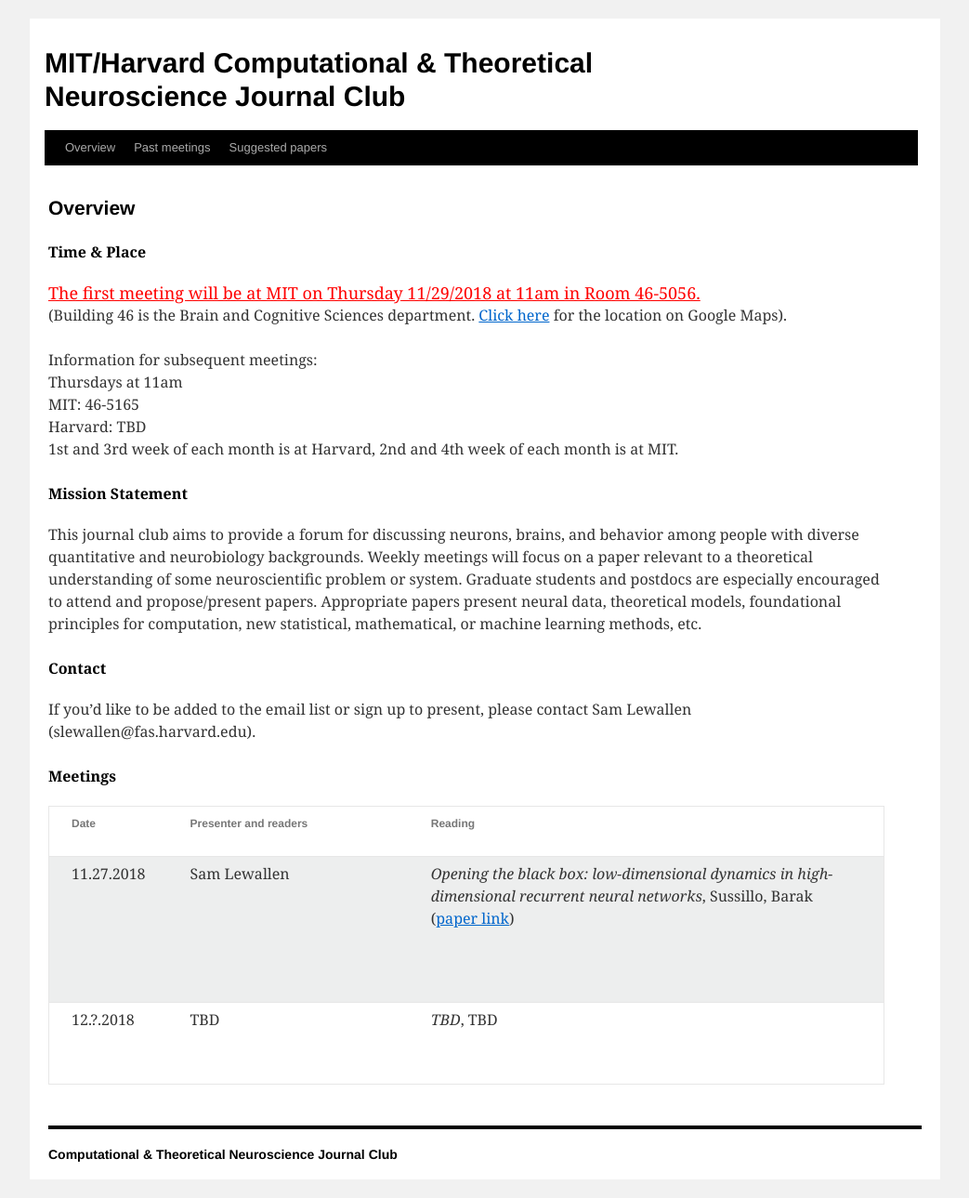
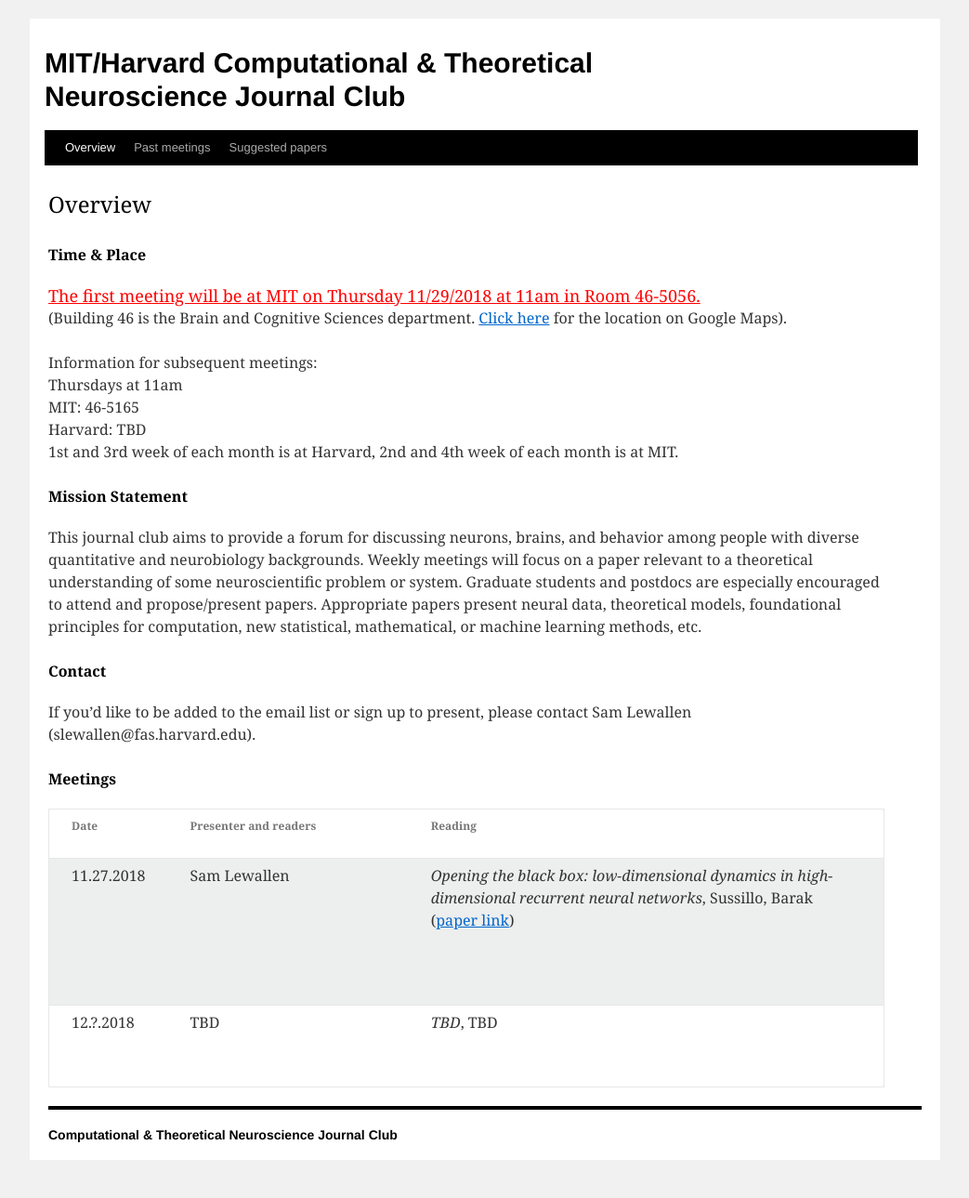
Before and after one commit to compneurojc/compneurojc.github.io, a Jekyll site: the page built from index.html, in a window 1280 px wide. Shown: the whole page at 93% size, without its empty margins (118-1161 px from the left). Built offline with Jekyll 4.4.1, drawn with Linux system fonts in a browser that asks for light colours; after the commit the page ends 1268 px from its top, so only the background shows below that.

```diff
--- /dev/null
+++ b/_data/pages.yml
@@ -0,0 +1,6 @@
+- name: Overview
+  url: /
+- name: Past meetings
+  url: /past_meetings.html
+- name: Suggested papers
+  url: /suggested_reading.html
--- a/_includes/head.html
+++ b/_includes/head.html
@@ -45,4 +45,7 @@
       background-color: #EDEEEE;
     }
   </style>
+
+  <link rel="shortcut icon" href="">
+
 </head>
--- a/_includes/nav.html
+++ b/_includes/nav.html
@@ -5,17 +5,26 @@
   <div class="menu-header">
     <ul id="menu-main_menu" class="menu">
 
+      {% for thispage in site.data.pages %}
+
+      {% if {{page.url}} == {{thispage.url}} %}
+
       <li id="menu-item-25" class="menu-item menu-item-type-post_type menu-item-object-page menu-item-25">
-        <a href="/index.html">Overview</a>
+        <a href="{{thispage.url}}" style="color: white;">{{thispage.name}}</a>
       </li>
 
+      {% else %}
+
       <li id="menu-item-25" class="menu-item menu-item-type-post_type menu-item-object-page menu-item-25">
-        <a href="/past_meetings">Past meetings</a>
+        <a href="{{thispage.url}}">{{thispage.name}}</a>
       </li>
 
-      <li id="menu-item-25" class="menu-item menu-item-type-post_type menu-item-object-page menu-item-25">
-        <a href="/suggested_reading">Suggested papers</a>
-      </li>
+{% endif %}
+
+
+
+      {% endfor %}
+
     </ul>
   </div>
 
--- a/index.html
+++ b/index.html
@@ -6,14 +6,17 @@ roomH: TBD
 ---
 
 <div id="content" role="main">
-  <div id="post-10" class="post-10 page type-page status-publish hentry">
-    <h2 class="entry-title">Overview</h2>
-    <div class="entry-content">
+
+  <p class="section-title">
+    <h2>Overview</h2>
+  </p>
 
   <h4><b>Time &amp; Place</b></h4>
+
   <div style="color: red;  font-size: large;">
     <u>The first meeting will be at MIT on Thursday 11/29/2018 at 11am in Room 46-5056.</u>
   </div>
+
   (Building 46 is the Brain and Cognitive Sciences department. <a href="https://goo.gl/maps/DyNcBBNkA9r">Click here</a> for the location on Google Maps).
   <br>
   <br>
@@ -37,6 +40,4 @@ roomH: TBD
   <h4><b>Meetings</b></h4>
   {% include meetings.html %}
 
-    </div><!-- .entry-content -->
-  </div><!-- #post-## -->
 </div><!-- #content -->
--- a/style.css
+++ b/style.css
@@ -19,6 +19,12 @@ Text Domain: twentyten
 
 /* =Reset default browser CSS. Based on work by Eric Meyer: http://meyerweb.com/eric/tools/css/reset/index.html
 -------------------------------------------------------------- */
+
+p.section-title {
+  margin: -40px;
+  margin-bottom: -40px;
+  font-size: 30px;
+}
 
 html, body, div, span, applet, object, iframe,
 h1, h2, h3, h4, h5, h6, p, blockquote, pre,
```
Also changed, not shown: suggested_reading.html (+9 -4 lines), favicon.ico (added), 8 other files. Lines whose indentation alone changed are shown as unchanged.
